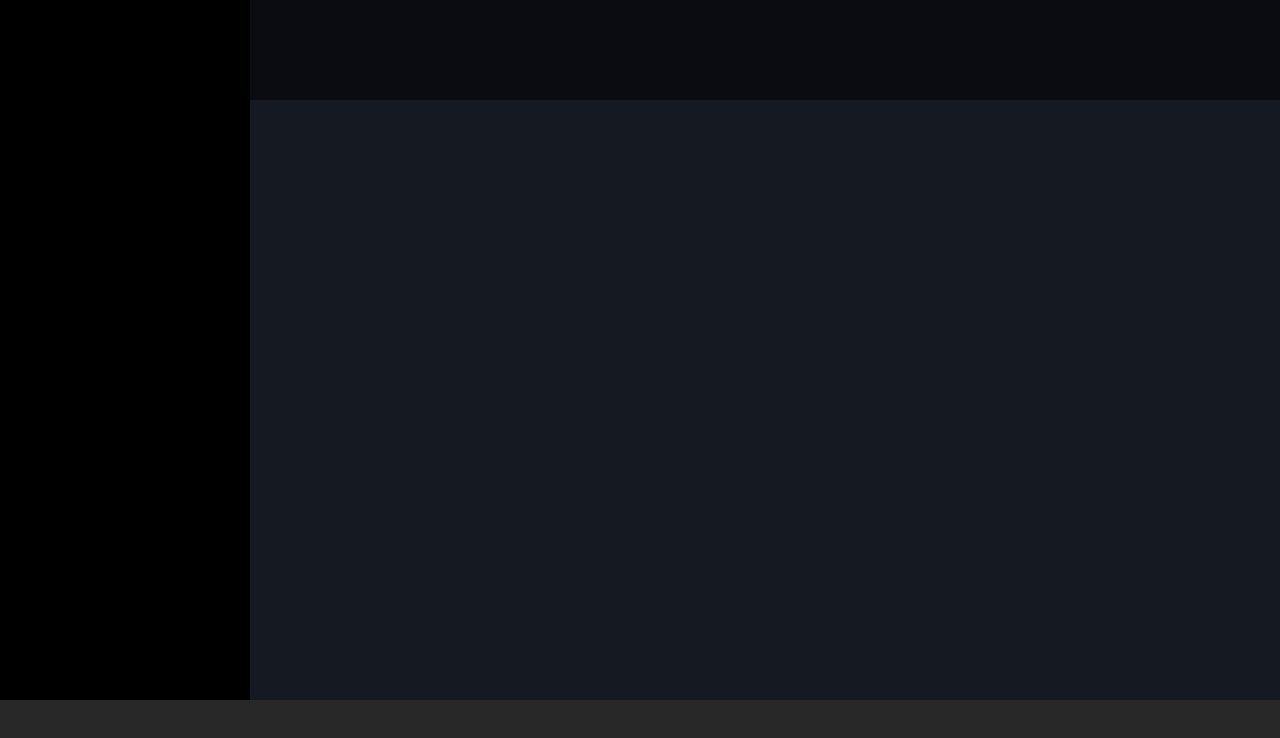
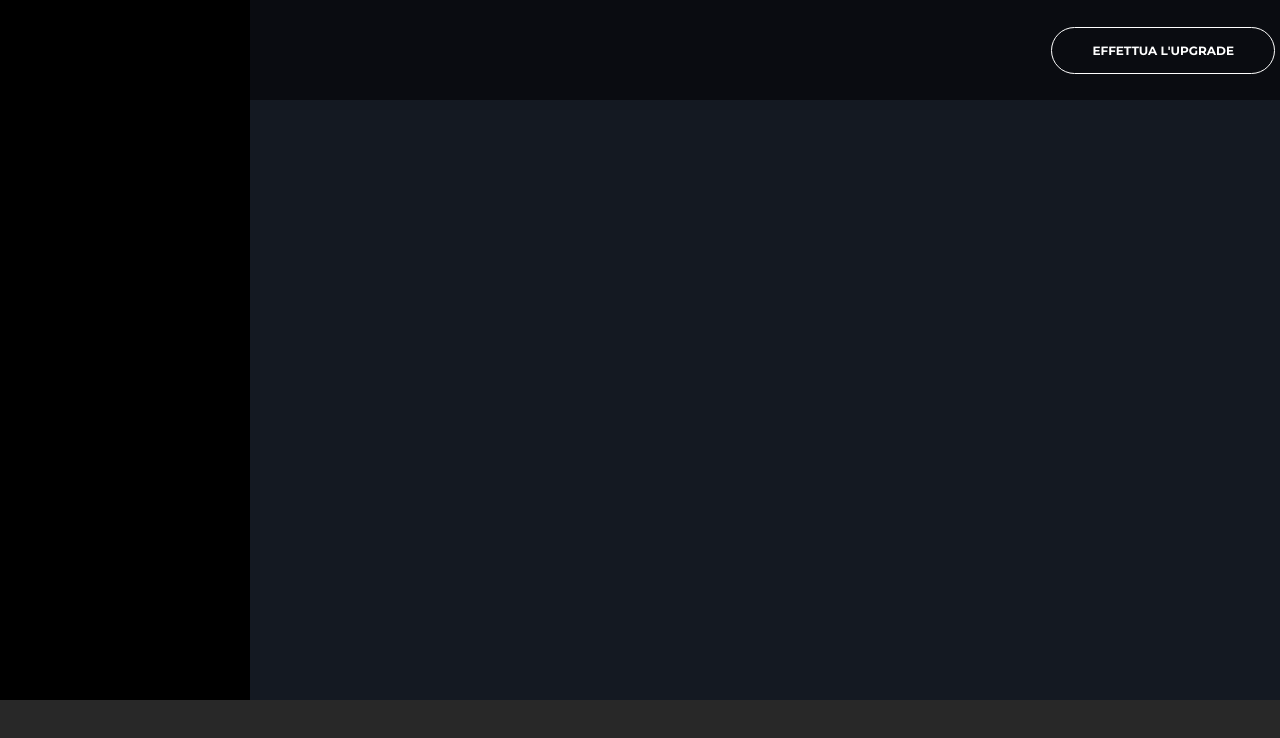
Before and after one commit to Gino804/html-css-spotifyweb, a plain HTML site: page index.html in a window 1280 px wide. Drawn offline with Linux system fonts and the light colour scheme.

Commit message:
Added header button

```diff
--- a/css/style.css
+++ b/css/style.css
@@ -36,6 +36,8 @@ header
     top:0;
     right:0;
     background-color:rgba(0,0,0,0.5);
+    text-align:right;
+    line-height:100px;
 }
 
 main
@@ -57,6 +59,20 @@ footer
     color:white;
 }
 
+/* Header */
+
+header .button
+{
+    text-decoration:none;
+    color:white;
+    border:1px solid white;
+    font-weight:bold;
+    padding:15px 40px;
+    border-radius:30px;
+    margin-right:5px;
+    font-size:12px;
+}
+
 /* Responsive */
 
 @media screen and (min-width: 576px)
--- a/index.html
+++ b/index.html
@@ -19,7 +19,7 @@
 
     <!-- Header -->
     <header>
-
+        <a href="#" class="button">EFFETTUA L'UPGRADE</a>
     </header>
 
     <!-- Main -->
```
